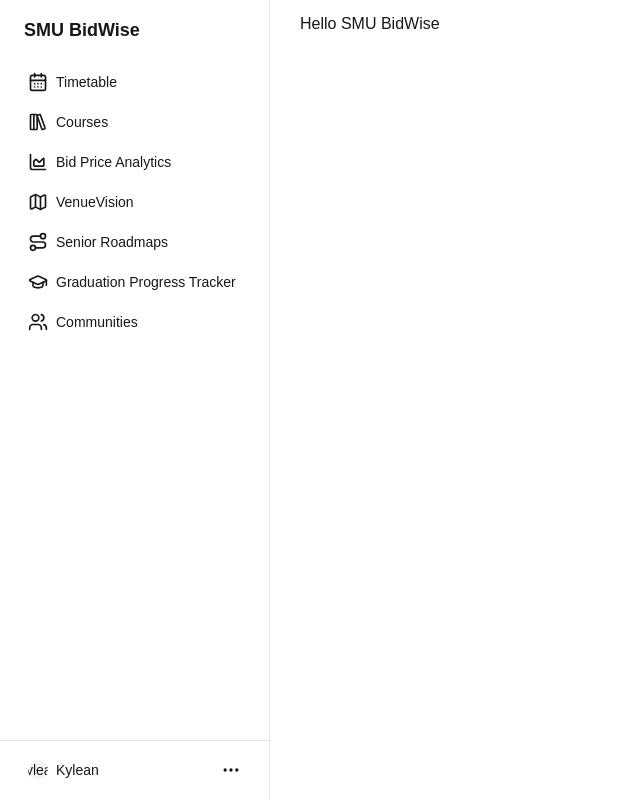
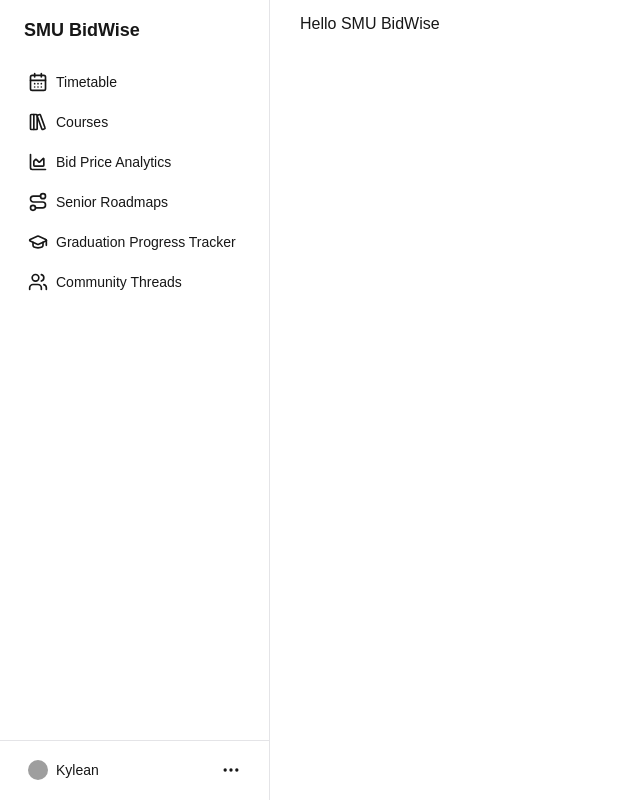
Before and after one commit to Qingyu255/SMU-BidWise, a Next.js app in the folder frontend-website/: page / in a window 1280 px wide. Shown: the whole page, without its empty margins (0-640 px from the left). Built offline with nearby package versions, Linux system fonts and the light colour scheme; grey boxes are pictures that could not be loaded.

Commit message:
update side bar

```diff
--- a/frontend-website/src/app/venues/page.tsx
+++ /dev/null
@@ -1,9 +0,0 @@
-import React from 'react'
-
-export default function page() {
-    return (
-        <div>
-            Hello venue vision
-        </div>
-    )
-}
--- a/frontend-website/src/components/charts/MultitypeChart.tsx
+++ b/frontend-website/src/components/charts/MultitypeChart.tsx
@@ -40,7 +40,7 @@
     maintainAspectRatio: false,
     elements: {
       bar: {
-        borderRadius: 8
+        borderRadius: 3
       }
     },
     tooltips: {
--- a/frontend-website/src/components/sidebar/sidebar-desktop.tsx
+++ b/frontend-website/src/components/sidebar/sidebar-desktop.tsx
@@ -20,7 +20,7 @@
   return (
     <aside className='w-[270px] max-w-xs h-screen fixed left-0 top-0 z-40 border-r'>
       <div className='h-full px-3 py-4'>
-        <h3 className='mx-3 text-lg font-semibold text-foreground'>SMU BidWise</h3>
+        <Link href={"/"} className='mx-3 text-lg font-semibold text-foreground'>SMU BidWise</Link>
         <div className='mt-5'>
           <div className='flex flex-col gap-1 w-full'>
             {props.sidebarItems.links.map((link: any, index: number) => (
--- a/frontend-website/src/components/sidebar/sidebar-mobile.tsx
+++ b/frontend-website/src/components/sidebar/sidebar-mobile.tsx
@@ -34,7 +34,7 @@
       <SheetContent side='left' className='px-3 py-4 bg-inherit'>
         <SheetHeader className='flex flex-row justify-between items-center space-y-0'>
           <span className='text-lg font-semibold text-foreground mx-3'>
-            SMU BidWise
+            <Link href={"/"}>SMU BidWise</Link>
           </span>
           <SheetClose asChild>
             <Button className='h-7 w-7 p-0' variant='ghost'>
--- a/frontend-website/src/components/sidebar/sidebar.tsx
+++ b/frontend-website/src/components/sidebar/sidebar.tsx
@@ -33,11 +33,6 @@
       icon: ChartArea
     },
     {
-      label: 'VenueVision',
-      href: 'venues',
-      icon: Map
-    },
-    {
       label: 'Senior Roadmaps',
       href: '/roadmaps',
       icon: Route,
@@ -48,7 +43,7 @@
       icon: GraduationCap,
     },
     {
-      label: 'Communities',
+      label: 'Community Threads',
       href: '/communities',
       icon: Users,
     },
```
